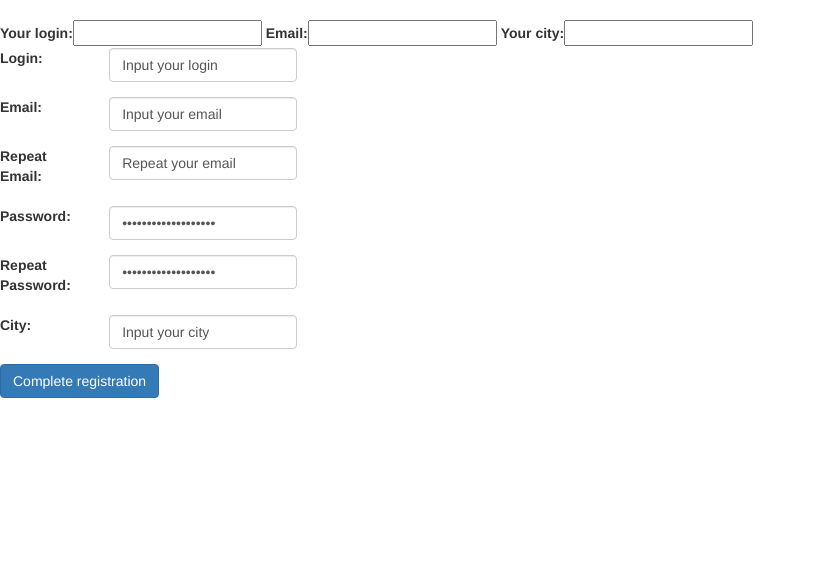
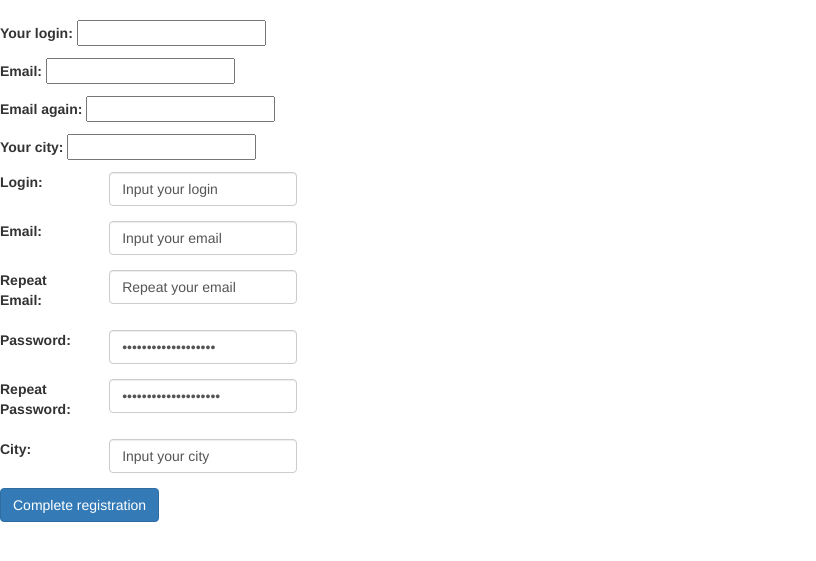
Before and after one commit to jimMoonrock/newproject, a Django app: template app/templates/app/basic.html in a window 1280 px wide. Shown: the top 561 px of the page, without its empty margins (0-816 px from the left). Run offline with Django 3.2, Linux system fonts and the light colour scheme; the template is opened without the code that fills it: values that come from a table or form of the project are taken from there, others are empty; some libraries are stand-ins or nearby versions.

Commit message:
Last Change

```diff
--- a/app/forms.py
+++ b/app/forms.py
@@ -18,13 +18,18 @@ from django import forms
 class Registration(forms.Form):
     login = forms.CharField(label="Your login",max_length=15, error_messages={"required":"Input your login"})
     email = forms.EmailField(max_length=15, error_messages={"required":"Input your email"})
+    email_again = forms.EmailField(max_length=15, error_messages={"required":"Repeat your email"})
     password = forms.PasswordInput()
+    password_again = forms.PasswordInput()
     city = forms.CharField(label="Your city",max_length=12,  error_messages={"required":"Input your city"})
 
 # Валидация проходит в этом методе
 def clean(self):
     # Определяем правило валидиации
-    if self.cleaned_data.get('password') != self.cleaned_data.get('password_again'):
+    if self.cleaned_data.get('email') != self.cleaned_data.get('email_agein'):
+        raise forms.ValidationError('Emails must match')
+    elif self.cleaned_data.get('password') != self.cleaned_data.get('password_again'):
         # Выбрасываем ошибку, если пароли не савпали
-        raise forms.ValidationError("Password ")
+        raise forms.ValidationError("Passwords must match ")
+
     return self.cleaned_data
--- a/app/templates/app/basic.html
+++ b/app/templates/app/basic.html
@@ -12,9 +12,8 @@
 
 <br>
 <form method="post"> <!-- Чтобы не могли взаламать странмцу,токен - генерирует рандомные цифры -->
-    {% csrf_token %}
 
-    {{form}}
+    {{form.as_p}}
 
     <div class="form-group row">
     <label for="login1" class="col-sm-1 col-form-label">Login: </label>
@@ -40,9 +39,9 @@
   </div>
 
       <div class="form-group row">
-    <label for="email2" class="col-sm-1 col-form-label">Repeat Email: </label>
+    <label for="email_again1" class="col-sm-1 col-form-label">Repeat Email: </label>
     <div class="col-sm-2">
-      <input type="text" class="form-control" id="email2" name = {{email}}
+      <input type="text" class="form-control" id="email_again1" name = {{email_again}}
                   placeholder="Repeat your email" value ="Repeat your email">
     </div>
   </div>
@@ -61,10 +60,10 @@
 
 
     <div class="form-group row">
-    <label for="password2" class="col-sm-1 col-form-label">Repeat Password: </label>
+    <label for="password_again1" class="col-sm-1 col-form-label">Repeat Password: </label>
     <div class="col-sm-2">
-      <input type="password" class="form-control" id="password2" name = {{password}}
-                  placeholder="Repeat your password" value ="Input your password">
+      <input type="password" class="form-control" id="password_again1" name = {{password_again}}
+                  placeholder="Repeat your password" value ="Repeat your password">
     </div>
   </div>
 
@@ -83,7 +82,7 @@
 
     <button class="btn btn-primary" type="submit">Complete registration</button>
 
-
+    {% csrf_token %}
 
 <!--{% block content %}
     <h1>New post</h1>
```
